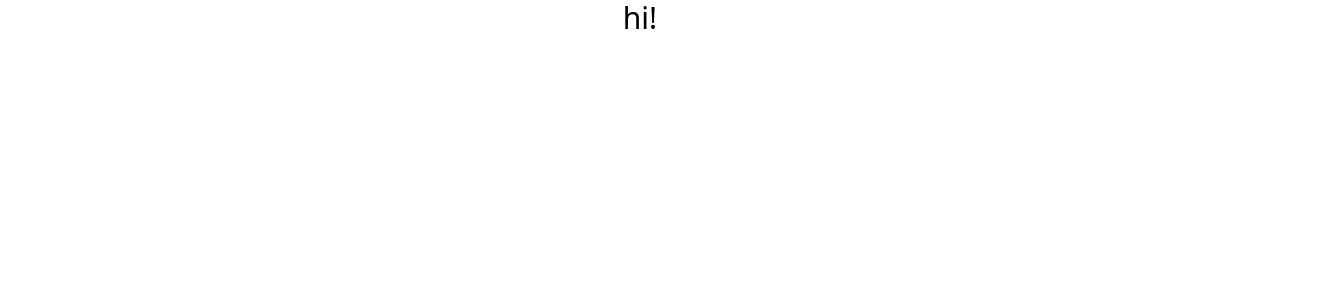
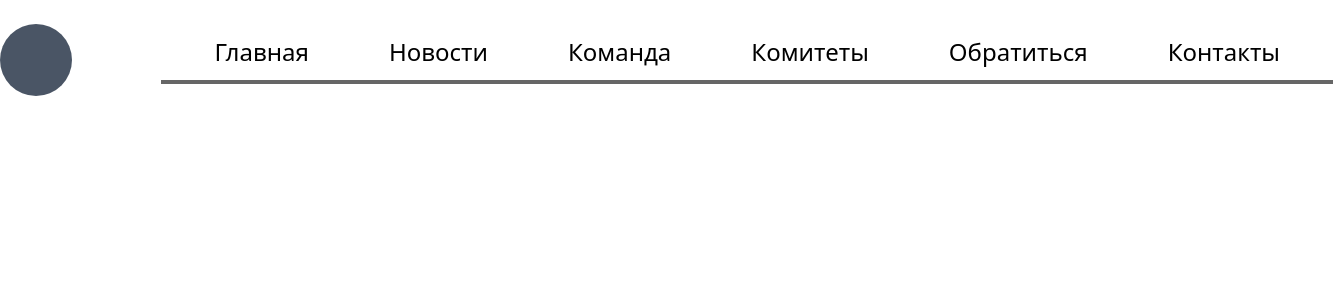
Before and after one commit to Lex973/Sovet-veteranov, a React (Vite) app: page / in a window 1280 px wide. Shown: the top 300 px of the page, 1333 px wide, since content can reach past the window. Built offline with nearby package versions, Linux system fonts and the light colour scheme.

Commit message:
create structure and add ui components

```diff
--- a/src/App.jsx
+++ b/src/App.jsx
@@ -1,10 +1,10 @@
 import './App.css'
-
+import Header from "./components/layout/Header.jsx";
 function App() {
 
   return (
     <>
-        <h1 className="text-center text-3xl">hi!</h1>
+        <Header/>
     </>
   )
 }
--- a/src/components/layout/Footer.jsx
+++ b/src/components/layout/Footer.jsx
@@ -0,0 +1,11 @@
+import React from 'react';
+
+const Footer = () => {
+    return (
+        <div>
+
+        </div>
+    );
+};
+
+export default Footer;
--- a/src/components/layout/Header.jsx
+++ b/src/components/layout/Header.jsx
@@ -0,0 +1,24 @@
+import React from 'react';
+import HeaderButton from "./HeaderButton.jsx";
+
+const Header = () => {
+    const menuItems = ['Главная', 'Новости', 'Команда', 'Комитеты', 'Обратиться', 'Контакты'];
+
+    return (
+        <header className="flex justify-between items-center container mx-auto mt-6">
+            <div className="rounded-full bg-gray-600 w-18 h-18"></div>
+
+            <nav className="flex flex-col justify-center items-center">
+                <ul className="flex gap-20 text-2xl">
+                    {menuItems.map((item, index) => (
+                        <HeaderButton key={index + 1}>{item}</HeaderButton>
+                    ))}
+                </ul>
+                <div className="bg-[#666666] w-[110%] h-1 mt-3"></div>
+            </nav>
+
+        </header>
+    );
+};
+
+export default Header;
--- a/src/components/layout/HeaderButton.jsx
+++ b/src/components/layout/HeaderButton.jsx
@@ -1,6 +1,6 @@
 import React from 'react';
 
-const HeaderButtons = ({children}) => {
+const HeaderButton = ({children}) => {
     return (
         <button className="hover:underline cursor-pointer">
             {children}
@@ -8,4 +8,4 @@ const HeaderButtons = ({children}) => {
     );
 };
 
-export default HeaderButtons;
+export default HeaderButton;
--- a/src/components/ui/Button/Button.jsx
+++ b/src/components/ui/Button/Button.jsx
@@ -1,10 +1,13 @@
 import React from 'react';
-
-const Button = () => {
+import classes from "./Button.module.css";
+const Button = ({children}) => {
+    console.log(children)
     return (
-        <div>
-
-        </div>
+        <button
+            className="border-2 border-black py-[6px] px-7 rounded-4xl text-[17px]"
+        >
+            {children}
+        </button>
     );
 };
 
--- a/src/components/ui/Input/Input.jsx
+++ b/src/components/ui/Input/Input.jsx
@@ -2,8 +2,14 @@ import React from 'react';
 
 const Input = () => {
     return (
-        <div>
-
+        <div className="flex flex-col">
+            <label htmlFor="FIO">Фио <span className="text-red-600">*</span></label>
+            <input
+                type="text"
+                className="w-200 bg-[#F5F5F5] px-10 py-3 rounded-4xl border-black focus:outline-1 "
+                placeholder="Введите имя"
+                id="FIO"
+            />
         </div>
     );
 };
```
